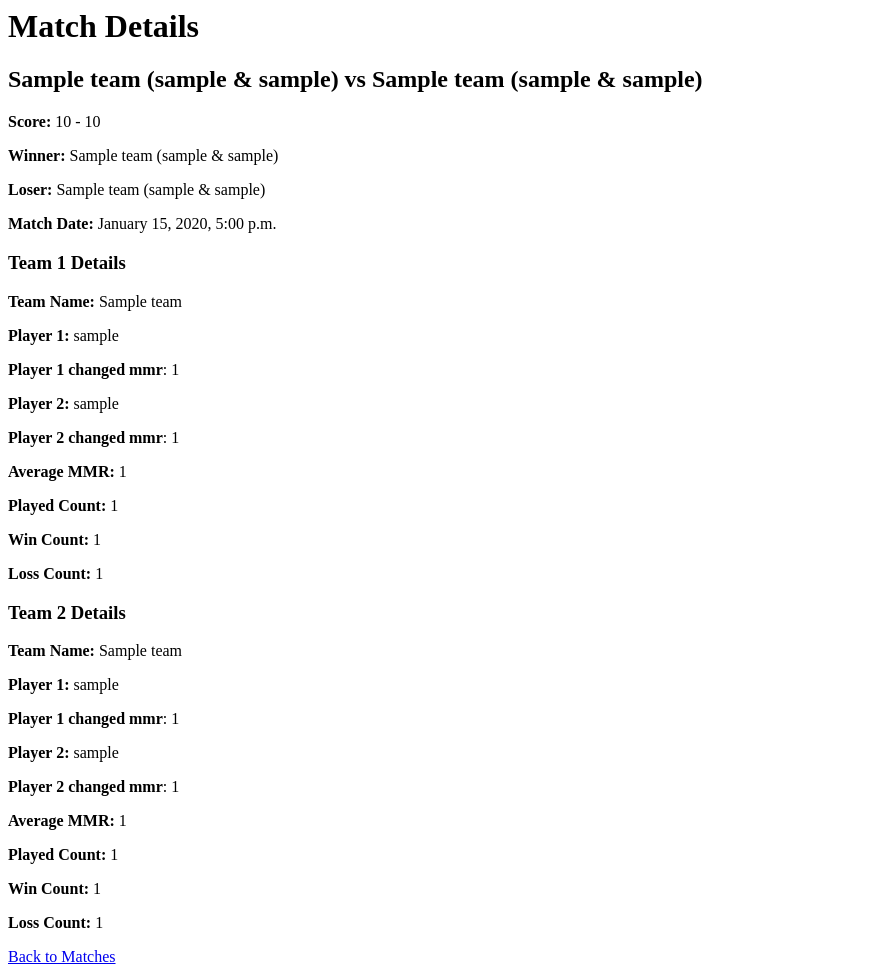
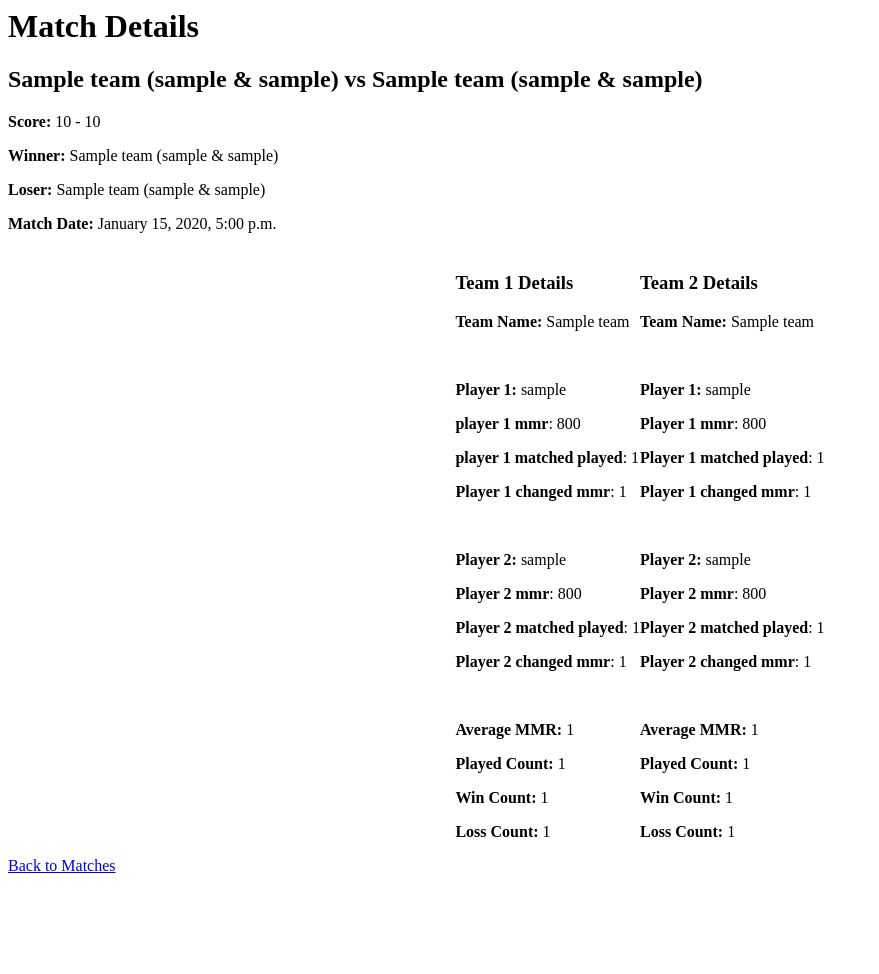
Before and after one commit to Sebercheres/badminmmr, a Django app: page /club/1/matches/1/ in a window 1280 px wide. Shown: the whole page, without its empty margins (0-879 px from the left). After the commit the page ends 873 px from the top, so only its background shows below. Run offline with Django 5.2, Linux system fonts and the light colour scheme; tables that the repository leaves empty hold one stand-in row (values such as "Sample post").

Commit message:
edit match

```diff
--- a/matches/models.py
+++ b/matches/models.py
@@ -47,9 +47,6 @@ class Match(models.Model):
 
             super().save(*args, **kwargs)
 
-    def edit(self):
-        pass
-        self.save()
 
     def delete(self, *args, **kwargs):
         with transaction.atomic():
--- a/matches/templates/matches/club_matches.html
+++ b/matches/templates/matches/club_matches.html
@@ -36,9 +36,9 @@
                         <td>
                             <a href="{% url 'match_detail' club.id match.id %}" class="btn btn-info btn-sm">View Details</a>
                         </td>
-                        {% comment %} <td>
+                        <td>
                             <a href="{% url 'edit_match' club.id match.id %}" class="btn btn-warning btn-sm">Edit Match</a>
-                        </td> {% endcomment %}
+                        </td>
                         <td>
                             <form action="{% url 'delete_match' club.id match.id %}" method="post" style="display:inline;">
                                 {% csrf_token %}
--- a/matches/templates/matches/match_detail.html
+++ b/matches/templates/matches/match_detail.html
@@ -15,29 +15,47 @@
         <p><strong>Match Date:</strong> {{ match.created_at|date:"F j, Y, g:i a" }}</p>
     </div>
 
-    <div class="team-details">
+    <div class="team-info" style="display: flex; justify-content:center; margin-top: 20px;">
+        <div>
             <h3>Team 1 Details</h3>
             <p><strong>Team Name:</strong> {{ match.team1.name }}</p>
+            <br>
             <p><strong>Player 1:</strong> {{ match.team1.player1 }}</p>
+            <p><strong>player 1 mmr</strong>: {{ match.team1.player1.mmr }}</p>
+            <p><strong>player 1 matched played</strong>: {{ match.team1.player1.matched_played_count }}</p>
             <p><strong>Player 1 changed mmr</strong>: {{ team_winner.player1_mmr_change }}</p>
+            <br>
             <p><strong>Player 2:</strong> {{ match.team1.player2 }}</p>
+            <p><strong>Player 2 mmr</strong>: {{ match.team1.player2.mmr }}</p>
+            <p><strong>Player 2 matched played</strong>: {{ match.team1.player2.matched_played_count }}</p>
             <p><strong>Player 2 changed mmr</strong>: {{ team_winner.player2_mmr_change }}</p>
+            <br>
             <p><strong>Average MMR:</strong> {{ match.team1.average_mmr }}</p>
             <p><strong>Played Count:</strong> {{ match.team1.times_played }}</p>
             <p><strong>Win Count:</strong> {{ match.team1.wins }}</p>
             <p><strong>Loss Count:</strong> {{ match.team1.losses }}</p>
-
-
+        </div>
+        <div>
             <h3>Team 2 Details</h3>
             <p><strong>Team Name:</strong> {{ match.team2.name }}</p>
+            <br>
             <p><strong>Player 1:</strong> {{ match.team2.player1 }}</p>
+            <p><strong>Player 1 mmr</strong>: {{ match.team2.player1.mmr }}</p>
+            <p><strong>Player 1 matched played</strong>: {{ match.team2.player1.matched_played_count }}</p>
             <p><strong>Player 1 changed mmr</strong>: {{ team_loser.player1_mmr_change }}</p>
+
+            <br>
             <p><strong>Player 2:</strong> {{ match.team2.player2 }}</p>
+            <p><strong>Player 2 mmr</strong>: {{ match.team2.player2.mmr }}</p>
+            <p><strong>Player 2 matched played</strong>: {{ match.team2.player2.matched_played_count }}</p>
             <p><strong>Player 2 changed mmr</strong>: {{ team_loser.player2_mmr_change }}</p>
+
+            <br>
             <p><strong>Average MMR:</strong> {{ match.team2.average_mmr }}</p>
             <p><strong>Played Count:</strong> {{ match.team2.times_played }}</p>
             <p><strong>Win Count:</strong> {{ match.team2.wins }}</p>
             <p><strong>Loss Count:</strong> {{ match.team2.losses }}</p>
+        </div>
     </div>
 
     <div class="actions">
--- a/matches/views.py
+++ b/matches/views.py
@@ -240,13 +240,71 @@ def edit_match(request, club_id, match_id):
     teams = Team.objects.filter(club_id=club_id)
     if request.method == 'POST':
         # Update match details here if needed
-        # For example, you might want to update team names or other attributes
-        match.team1_score = request.POST.get('team1_score')
-        match.team2_score = request.POST.get('team2_score')
-        match.edit()
+        flag = True if match.winner and match.loser else False
+        if flag:
+            old_team_detail_winner = TeamDetail.objects.get(team=match.winner, match=match)
+            old_team_detail_loser = TeamDetail.objects.get(team=match.loser, match=match)
+            old_team_detail_winner.reverse_player_mmr(match.winner.player1, old_team_detail_winner.player1_mmr_change)
+            old_team_detail_winner.reverse_player_mmr(match.winner.player2, old_team_detail_winner.player2_mmr_change)
+            old_team_detail_loser.reverse_player_mmr(match.loser.player1, old_team_detail_loser.player1_mmr_change)
+            old_team_detail_loser.reverse_player_mmr(match.loser.player2, old_team_detail_loser.player2_mmr_change)
+
+
+        # Convert scores to integers
+        try:
+            match.team1_score = int(request.POST.get('team1_score', 0))  # Default to 0 if not provided
+            match.team2_score = int(request.POST.get('team2_score', 0))  # Default to 0 if not provided
+        except ValueError:
+            messages.error(request, "Invalid score input. Please enter numeric values.")
+            return render(request, 'matches/edit_match.html', {'match': match, 'club_id': club_id, 'teams': teams})
+        match.save()
+
+        avg_rating_winner = match.winner.get_average_mmr()
+        avg_rating_loser = match.loser.get_average_mmr()
+
+        winner_score = match.team1_score if match.winner == match.team1 else match.team2_score
+        loser_score = match.team2_score if match.winner == match.team1 else match.team1_score
+
+        match_played_count_winner_player1 = match.winner.player1.matched_played_count
+        winner_player1_mmr_change= math.ceil(calculate_player_mmr_change(match.winner.player1.mmr, winner_score, loser_score, 1, avg_rating_loser, match_played_count_winner_player1))
+
+        match_played_count_winner_player2 = match.winner.player2.matched_played_count
+        winner_player2_mmr_change = math.ceil(calculate_player_mmr_change(match.winner.player2.mmr, winner_score, loser_score, 1, avg_rating_loser, match_played_count_winner_player2))
+
+        match_played_count_loser_player1 = match.loser.player1.matched_played_count
+        loser_player1_mmr_change = math.ceil(calculate_player_mmr_change(match.loser.player1.mmr, loser_score, winner_score, 0, avg_rating_winner, match_played_count_loser_player1))
+
+        match_played_count_loser_player2 = match.loser.player2.matched_played_count
+        loser_player2_mmr_change = math.ceil(calculate_player_mmr_change(match.loser.player2.mmr, loser_score, winner_score, 0, avg_rating_winner, match_played_count_loser_player2))
+
+
+
+        if flag:
+            winner_team_detail = TeamDetail.objects.get(team=match.winner, match=match)
+            loser_team_detail = TeamDetail.objects.get(team=match.loser, match=match)
+            winner_team_detail.player1_mmr_change = winner_player1_mmr_change
+            winner_team_detail.player2_mmr_change = winner_player2_mmr_change
+            winner_team_detail.save()
+            loser_team_detail.player1_mmr_change = loser_player1_mmr_change
+            loser_team_detail.player2_mmr_change = loser_player2_mmr_change
+            loser_team_detail.save()
+        else:
+            # Create TeamDetail instances
+            match.update_played()
+            TeamDetail.objects.create(
+                team=match.winner,
+                match=match,
+                player1_mmr_change=winner_player1_mmr_change,
+                player2_mmr_change=winner_player2_mmr_change
+            )
+            TeamDetail.objects.create(
+                team=match.loser,
+                match=match,
+                player1_mmr_change=loser_player1_mmr_change,
+                player2_mmr_change=loser_player2_mmr_change
+            )
 
         return redirect('match_detail', club_id=club_id, match_id=match.id)
-        pass  # Placeholder for actual update logic
     return render(request, 'matches/edit_match.html', {'match': match, 'club_id': club_id, 'teams': teams})
 
 def calculate_expected_outcome(R, avg_rating):
```
Also changed, not shown: clubs/templates/clubs/club_dashboard.html (+5 -23 lines), mysite/settings.py (+13 -13 lines), 1 other file. Lines whose indentation alone changed are shown as unchanged.
